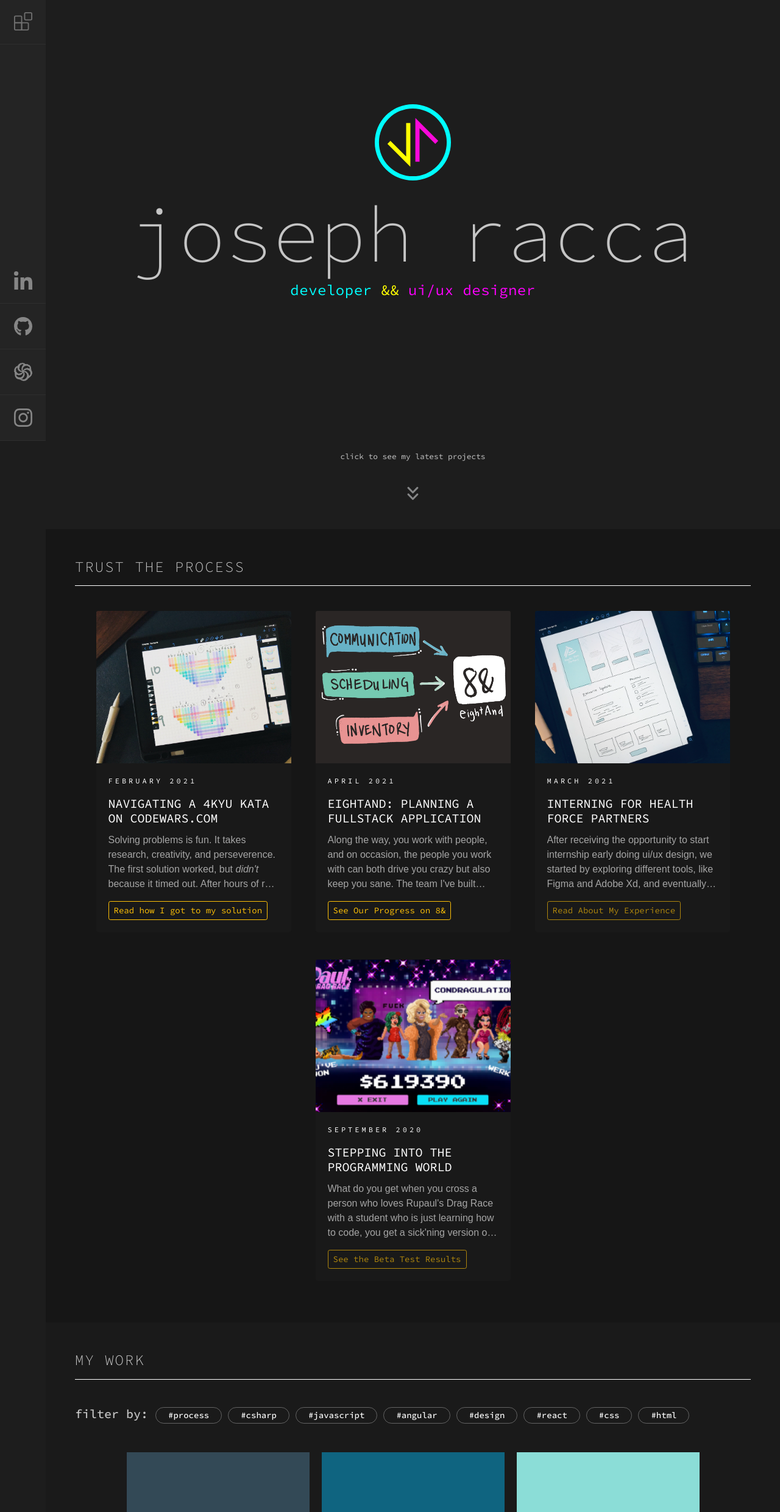
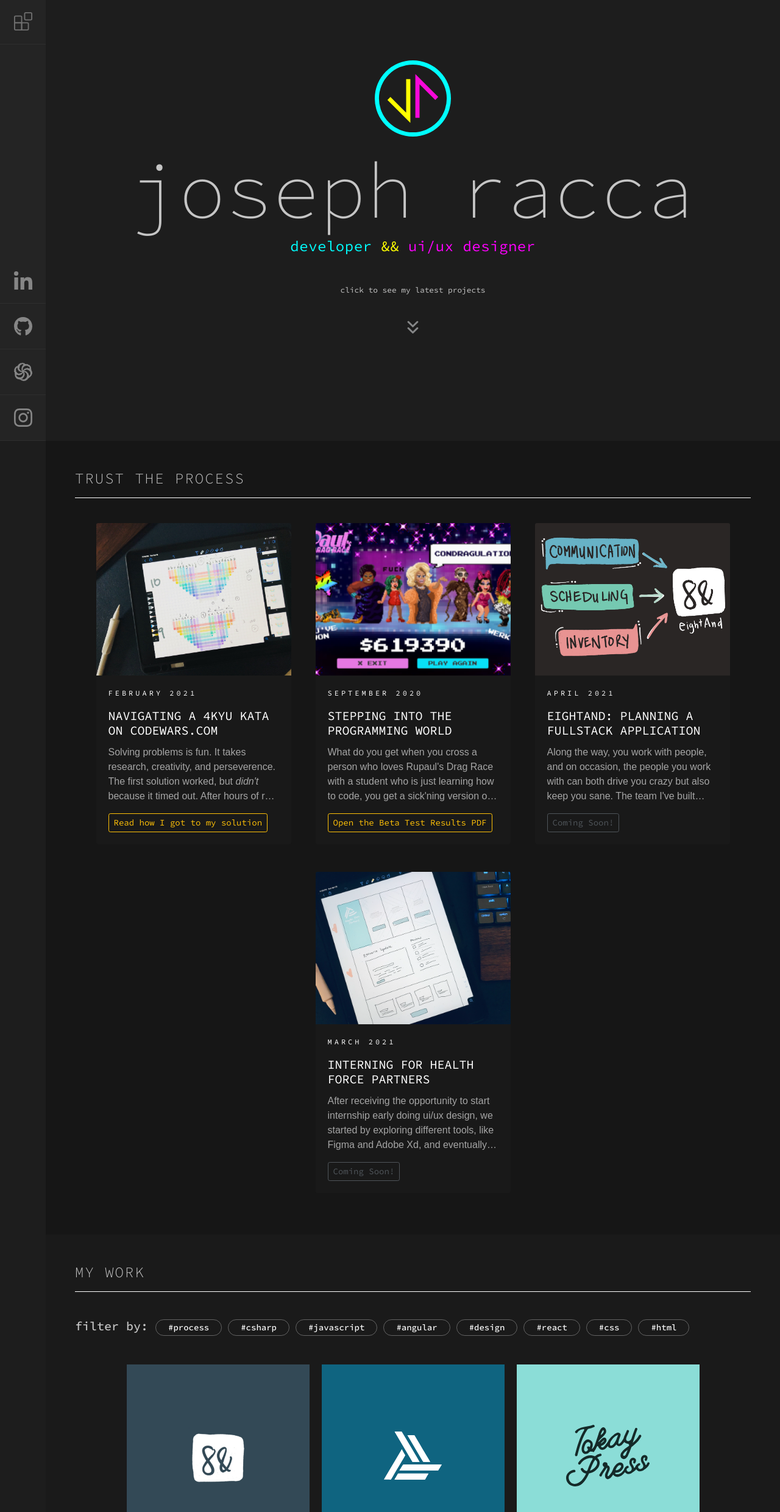
Before and after one commit to josephracca/josephracca.github.io, an Angular app: page / in a window 1280 px wide. Shown: the part 77-2557 px from the top of the page at 61% size. Built offline with nearby package versions, Linux system fonts and the light colour scheme.

Commit message:
mods to publish

```diff
--- a/src/app/components/extensions/extensions.component.html
+++ b/src/app/components/extensions/extensions.component.html
@@ -4,7 +4,7 @@
     <a href="javascript:void(0)" class="closebtn" (click)="closeExt()">&times;</a>
     <div *ngFor="let project of projectList; index as i" class="d-flex">
         <div class="row my-3 d-flex align-items-center">
-            <div class="logo" style="background-color: {{project.color}}; border-radius: 50%">
+            <div class="logo" [style.background-color]="projectList[i].color" style="border-radius: 50%">
                 <img src={{project.logo}} class="w100">
             </div>
             <div class="col text" (click)="extClick(projectList[i].name)">
@@ -12,14 +12,14 @@
                 <p class="desc">{{project.desc}}</p>
             </div>
             <div *ngIf="project.repoUrl">
-                <a href={{project.liveUrl}}><img class="iconFill" src="./../../../assets/images/project_card/Icon awesome-github.svg"
+                <a href={{project.liveUrl}} target="_blank"><img class="iconFill" src="./../../../assets/images/project_card/Icon awesome-github.svg"
                         alt="open in github" /></a>
             </div>
             <div *ngIf="project.liveUrl">
-                <a href={{project.liveUrl}}><img class="iconFill" src="./../../../assets/images/project_card/Icon ionic-md-open.svg" alt="open in github" /></a>
+                <a href={{project.liveUrl}} target="_blank"><img class="iconFill" src="./../../../assets/images/project_card/Icon ionic-md-open.svg" alt="open in github" /></a>
             </div>
             <div *ngIf="project.xdUrl">
-                <a href={{project.xdUrl}}><img class="iconFill xD" src="./../../../assets/images/project_card/cc_xd.svg"
+                <a href={{project.xdUrl}} target="_blank"><img class="iconFill xD" src="./../../../assets/images/project_card/cc_xd.svg"
                         alt="open Xd prototype" /></a>
             </div>
         </div>
--- a/src/app/components/featured/featured.component.html
+++ b/src/app/components/featured/featured.component.html
@@ -28,6 +28,23 @@
 
         <!-- NEW CARD -->
         <div class="card">
+            <img src="./../../../assets/images/photos/dond.png" class="card-img-top"
+                alt="snapshot of solution visualization">
+            <div class="card-body">
+                <p class="date">SEPTEMBER 2020</p>
+                <h4 class="card-title">Stepping Into the Programming World</h4>
+
+                <!-- <h5 class="subTitle">C# was the gateway to my learning about programming, and I've definitely come a
+                    long way</h5> -->
+                <p class="card-text">What do you get when you cross a person who loves Rupaul's Drag Race with a student
+                    who is just learning how to code, you get a sick'ning version of Deal Or No Deal! The learning curve
+                    for the combine of the Academy was two-fold: we learned C# and Unity and combined that knowledge to
+                    build our versions of the classic gameshow.</p>
+                <a class="btn btn-sm btn-outline-warning" href="./../../../assets/pdf/Deal or No Deal.pdf" target="_blank">Open the Beta Test Results PDF</a>
+            </div>
+        </div>
+        <!-- NEW CARD -->
+        <div class="card">
             <img src="./../../../assets/images/photos/eightand.png" class="card-img-top"
                 alt="snapshot of solution visualization">
             <div class="card-body">
@@ -41,7 +58,7 @@
                     both drive you crazy but also keep you sane. The team I've built includes Alex Ato, Kenneth
                     Martinez, and Carlos Gonzalez. Our goal is to get this application published by the time we finish
                     at Codestack Academy.</p>
-                <a class="btn btn-sm btn-outline-warning" (click)="comingSoon()">See Our Progress on 8&</a>
+                <a class="btn btn-sm btn-outline-secondary disabled" (click)="comingSoon()">Coming Soon!</a>
             </div>
         </div>
 
@@ -58,27 +75,10 @@
                     started by exploring different tools, like Figma and Adobe Xd, and eventually settled for Xd. We are
                     currently wrapping up the design phase and will soon be working on a team of five developers to
                     build the website using Velo by Wix and node.js.</p>
-                <a class="btn btn-sm btn-outline-warning disabled">Read About My Experience</a>
+                <a class="btn btn-sm btn-outline-secondary disabled">Coming Soon!</a>
             </div>
         </div>
 
-        <!-- NEW CARD -->
-        <div class="card">
-            <img src="./../../../assets/images/photos/dond.png" class="card-img-top"
-                alt="snapshot of solution visualization">
-            <div class="card-body">
-                <p class="date">SEPTEMBER 2020</p>
-                <h4 class="card-title">Stepping Into the Programming World</h4>
-
-                <!-- <h5 class="subTitle">C# was the gateway to my learning about programming, and I've definitely come a
-                    long way</h5> -->
-                <p class="card-text">What do you get when you cross a person who loves Rupaul's Drag Race with a student
-                    who is just learning how to code, you get a sick'ning version of Deal Or No Deal! The learning curve
-                    for the combine of the Academy was two-fold: we learned C# and Unity and combined that knowledge to
-                    build our versions of the classic gameshow.</p>
-                <a class="btn btn-sm btn-outline-warning disabled">See the Beta Test Results</a>
-            </div>
-        </div>
 
         <!-- let's consider putting these in a google doc and pulling that API, same for the projects service -->
     </div>
--- a/src/app/components/hero/hero.component.html
+++ b/src/app/components/hero/hero.component.html
@@ -1,4 +1,4 @@
-<div class="container-fluid">
+<div class="container-fluid" style="height: 100vh; display: grid; place-items: center;">
     <div class="div mx-5 my-5 slideDown">
         <!--  style="position: fixed; top: 0; z-index: -100;" -->
         <div class="row d-flex justify-content-center align-items-center">
@@ -14,7 +14,7 @@
                 </h3>
             </div> -->
             <!-- TEXT COLUMN -->
-            <div class="my-auto" style=" text-align: center;padding: 200px 0;">
+            <div class="my-auto" style=" text-align: center;">
                 <!-- <div class="col-12 col-lg-7 my-auto col-xl-5" style=" text-align: center;"></div> -->
                 <img src="./../../../assets/images/jr_logo_lg.svg" alt="my logo" class="mx-auto"
                     style="width: 125px;padding-bottom: 25px;" />
--- a/src/app/components/sidenav/sidenav.component.html
+++ b/src/app/components/sidenav/sidenav.component.html
@@ -3,7 +3,7 @@
 <div class="px-0 mr-5 fullH stick">
     <div class="sidenav d-flex flex-column justify-content-between">
         <div>
-            <div class="iconBox" title="joseph racca's logomark" routerLink="/">
+            <div class="iconBox" title="joseph racca's logomark (click to go home)" routerLink="/">
                 <img class="logo" src="./../../assets/images/jr_logo_lg.svg">
             </div>
             <div class="iconBox" (click)="toggleExt()" title="open a library of joseph's work">
--- a/src/app/pages/gallery/gallery.component.html
+++ b/src/app/pages/gallery/gallery.component.html
@@ -1,4 +1,4 @@
-<div class="container-fluid mx-0 px-0 p-5" style="background-color: rgb(26, 26, 26);">
+<div class="container-fluid mx-0 px-0 p-5" style="background-color: #1a1a1a;">
     <h3>
         MY WORK
     </h3>
@@ -21,7 +21,7 @@
     <div class="row d-flex justify-content-center px-0 mx-0">
         <div id="hoverProject" *ngFor="let project of projectList, index as i" (mouseenter)="sendIndex(projectList[i])">
 
-            <div id="first" class="projectBox" style="color: {{project.text}}; background-color: {{project.color}};">
+            <div id="first" class="projectBox" [style.background-color]="projectList[i].color">
                 <!-- {{project.name}} -->
                 <div class="row">
                     <div class="col-12">
--- a/src/app/pages/skillset/skillset.component.html
+++ b/src/app/pages/skillset/skillset.component.html
@@ -1,4 +1,4 @@
-<div class="container-fluid p-4 p-md-5">
+<div class="container-fluid p-4 p-md-5 skillset">
     <div class="row d-flex justify-content-around">
         <div class="col-12 col-xl-4  pb-5 maxOut">
             <h3>DEV FLOW
@@ -46,4 +46,13 @@
             open my resume
         </div>
     </div> -->
+
+    <div class="row mt-5">
+        <div class="col text-center">
+            <p>Looking for the full rundown?</p>
+            <a href="./../../../assets/pdf/resume (05.16).pdf" target="_blank">
+                <button class="btn btn-outline-info">Click to Open Joseph's Resume PDF</button>
+            </a>
+        </div>
+    </div>
 </div>
--- a/src/app/pages/skillset/skillset.component.sass
+++ b/src/app/pages/skillset/skillset.component.sass
@@ -15,3 +15,6 @@
 .iconName
     text-transform: lowercase
     font-size: .8rem
+
+.skillset
+    background: #111111
--- a/src/app/services/projects-service.service.ts
+++ b/src/app/services/projects-service.service.ts
@@ -173,7 +173,7 @@ export class ProjectsServiceService {
     {
       name: "Top 10",
       date: "",
-      text: "black",
+      text: "white",
       color: "#3C75AD",
       logo: "./../../../assets/images/proj_logos/top10.svg",
       desc: "A collab with A Chansy, where we feature our top animes and video games.",
@@ -191,7 +191,7 @@ export class ProjectsServiceService {
     {
       name: "R&OM",
       date: "",
-      text: "black",
+      text: "white",
       color: "#0F2230",
       logo: "./../../../assets/images/proj_logos/R&OM.svg",
       desc: "An app that allows you to add/remove names from a list, randomize a name from said list, or generate groups based on size or number of groups desired.",
@@ -227,7 +227,7 @@ export class ProjectsServiceService {
     {
       name: "Muzzles",
       date: "",
-      text: "black",
+      text: "white",
       color: "#5F022B",
       logo: "./../../../assets/images/proj_logos/paw.png",
       desc: "Our first, multi-person project, first time using GitHub repos to collaborate with other devs.",
@@ -245,7 +245,7 @@ export class ProjectsServiceService {
     {
       name: "Le Petite Maison",
       date: "",
-      text: "black",
+      text: "white",
       color: "#000324",
       logo: "./../../../assets/images/proj_logos/hamster.png",
       desc: "A fun school assignment to get used to working with Bootstrap. Book now!",
@@ -281,7 +281,7 @@ export class ProjectsServiceService {
     {
       name: "DOM Manipulations",
       date: "",
-      text: "black",
+      text: "white",
       color: "#181818",
       logo: "./../../../assets/images/proj_logos/DOM.svg",
       desc: "A project to teach us how to get comfortable manipulating the DOM.",
```
Also changed, not shown: 2 other files (tests, documents, lock files or other folders).
